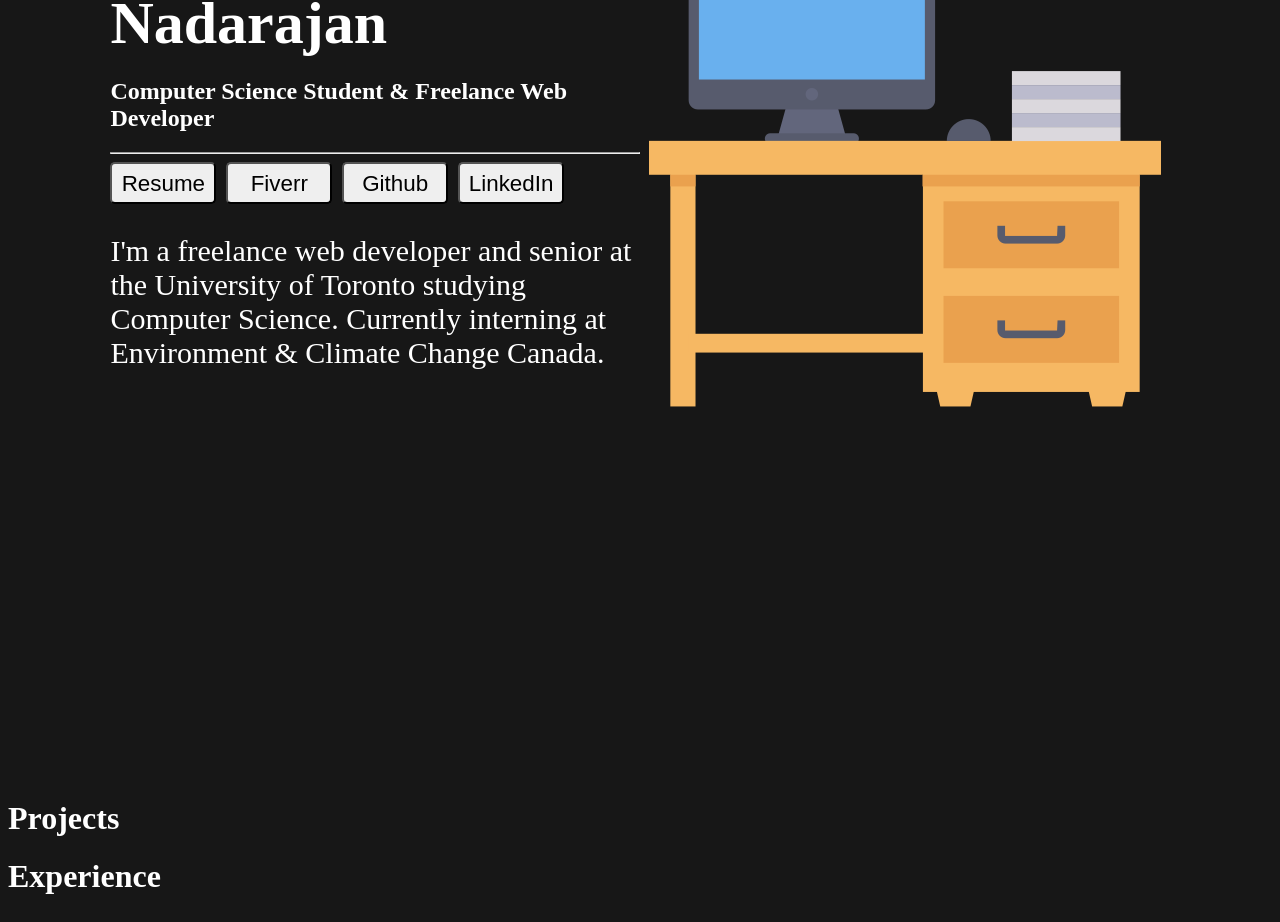
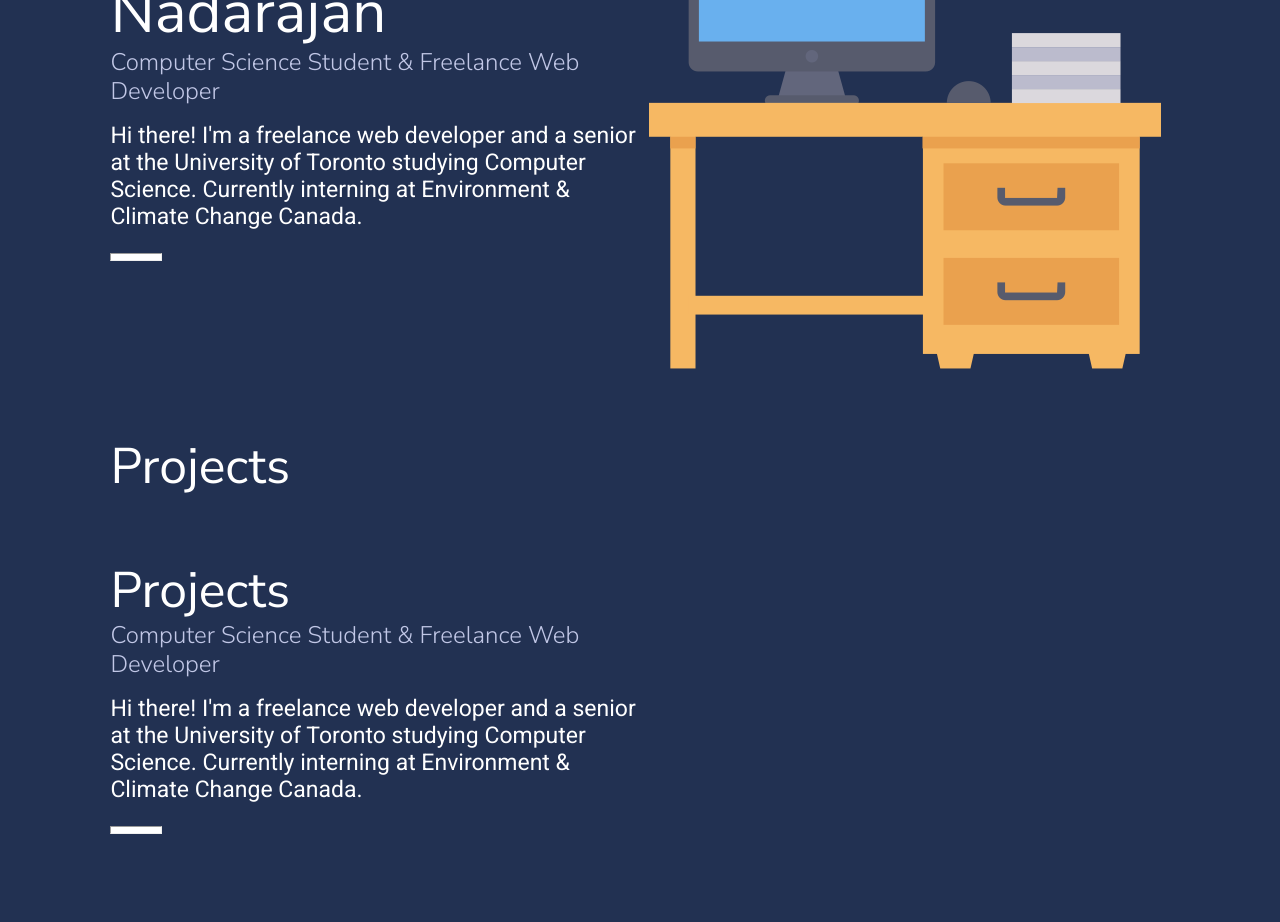
Before and after one commit to ThivagarNadarajan/thivagar.com, a React (Create React App) app: page / in a window 1280 px wide. Shown: the part 160-1082 px from the top of the page. Built offline with nearby package versions, Linux system fonts and the light colour scheme.

Commit message:
about page

```diff
--- a/package.json
+++ b/package.json
@@ -3,6 +3,9 @@
   "version": "0.1.0",
   "private": true,
   "dependencies": {
+    "@iconify/icons-ant-design": "^1.0.8",
+    "@iconify/icons-jam": "^1.0.5",
+    "@iconify/react": "^1.1.3",
     "@testing-library/jest-dom": "^5.11.5",
     "@testing-library/react": "^11.1.0",
     "@testing-library/user-event": "^12.1.10",
--- a/public/index.html
+++ b/public/index.html
@@ -6,7 +6,13 @@
 	<!-- <meta name="viewport" content="width=device-width, initial-scale=1" /> -->
 	<meta name="viewport" content="width=450, user-scalable=no" />
     <meta name="description" content="Thivagar Nadarajan Portfolio"/>
-    <link rel="manifest" href="%PUBLIC_URL%/manifest.json" />
+	<link rel="manifest" href="%PUBLIC_URL%/manifest.json" />
+
+	<!-- <link href="https://fonts.googleapis.com/css2?family=Noto+Sans+JP:wght@300;400;500&display=swap" rel="stylesheet"> -->
+	<!-- <link href="https://fonts.googleapis.com/css2?family=Noto+Sans+JP:wght@300&display=swap" rel="stylesheet"> -->
+	<link href="https://fonts.googleapis.com/css2?family=Noto+Sans+JP:wght@300;400;500&family=Roboto&display=swap" rel="stylesheet">
+	<link href="https://fonts.googleapis.com/css2?family=Nunito+Sans:wght@300;400;700&display=swap" rel="stylesheet">
+
     <title>Thivagar Nadarajan</title>
   </head>
   <body>
--- a/src/components/About.tsx
+++ b/src/components/About.tsx
@@ -2,8 +2,12 @@ import React from 'react';
 import styled from 'styled-components';
 
 import desktop from '../assets/Desktop.png';
+import { InlineIcon } from '@iconify/react';
+import fiverrIcon from '@iconify/icons-jam/fiverr';
+import githubFilled from '@iconify/icons-ant-design/github-filled';
+import linkedinFilled from '@iconify/icons-ant-design/linkedin-filled';
 
-//TODO: get image to put here
+//TODO: maybe change viewport to regular
 //TODO: rm <br/> when done
 const About = (): JSX.Element => {
 	return (
@@ -13,63 +17,92 @@ const About = (): JSX.Element => {
 					<h1>Thivagar</h1>
 					<h1>Nadarajan</h1>
 					<h2>Computer Science Student &amp; Freelance Web Developer</h2>
-					<hr />
-					<div>
-						<button>Resume</button>
-						<button>Fiverr</button>
-						<button>Github</button>
-						<button>LinkedIn</button>
-					</div>
 					<p>
-						I&apos;m a freelance web developer and senior at the University
+						Hi there! I&apos;m a freelance web developer and a senior at the University
 						of Toronto studying Computer Science. Currently interning at
 						Environment &amp; Climate Change Canada.
 					</p>
+					<hr />
+					<div>
+						<button>
+							<InlineIcon icon={fiverrIcon} />
+							{/* Fiverr */}
+						</button>
+						<button>
+							<InlineIcon icon={githubFilled} />
+							{/* Github */}
+						</button>
+						<button>
+							<InlineIcon icon={linkedinFilled} />
+							{/* LinkedIn */}
+						</button>
+					</div>
 				</div>
 				<img src={desktop} />
 			</div>
-			<br />
 		</Section>
 	);
 };
 
 const Section = styled.div`
-	height: 100vh;
-	// background: salmon; //TODO: remove
-
-	h1, h3, h4 {
-		margin: 0;
-	}
-
-	margin: 10vh 8vw 10vh 8vw;
+	// height: 100vh;
+	margin: 8vh 8vw 8vh 8vw;
 
 	h1 {
 		font-size: 60px;
+		font-weight: 400;
+	}
+
+
+	h2 {
+		color: #c1c7e6;
+		font-weight: 300;
+	}
+
+	hr {
+		margin: 1rem 0 1.5rem 0;
+		width: 50px;
+		height: 6px;
+		background: white;
+	}
+
+	p {
+		font-size: 23px;
+		margin-top: 1rem;
 	}
 
 	button {
 		margin-right: 10px;
 		padding: 7px 5px 5px 5px;
 
-		border-radius: 5px;
-		width: 20%;
-		font-size: 1.4rem;
+		border-radius: 2px;
+		// width: 20%;
+		font-size: 2rem;
 
 		transition: background 100ms;
+
+		// background: #4e5991;
+		// background: #3e5c9e;
+		background: none;
+		color: white;
+		border: 0;
+
+		:hover {
+			// background: #6b7ac9;
+			background: #5279d1;
+			cursor: pointer;
+		}
 
 		:focus {
 			outline: none;
 		}
 	}
 
-	p {
-		font-size: 30px;
-	}
-
 	img {
 		// background: lightblue;
 		margin-left: auto;
 		margin-right: auto;
+		padding: 0;
 	}
 
 	@media only screen and (min-width: 1000px) {
--- a/src/components/Experience.tsx
+++ b/src/components/Experience.tsx
@@ -1,11 +1,101 @@
 import React from 'react';
+import styled from 'styled-components';
 
 const Experience = (): JSX.Element => {
 	return (
-		<div>
-			<h1>Experience</h1>
-		</div>
+		<Section>
+			<div className="grid">
+				<div>
+					<h1>Projects</h1>
+					<h2>Computer Science Student &amp; Freelance Web Developer</h2>
+					<p>
+						Hi there! I&apos;m a freelance web developer and a senior at the University
+						of Toronto studying Computer Science. Currently interning at
+						Environment &amp; Climate Change Canada.
+					</p>
+					<hr />
+				</div>
+			</div>
+		</Section>
 	);
 };
 
+const Section = styled.div`
+	// height: 100vh;
+	margin: 8vh 8vw 8vh 8vw;
+
+	h1 {
+		font-size: 50px;
+		font-weight: 400;
+	}
+
+
+	h2 {
+		color: #c1c7e6;
+		font-weight: 300;
+	}
+
+	hr {
+		margin: 1rem 0 1.5rem 0;
+		width: 50px;
+		height: 6px;
+		background: white;
+	}
+
+	p {
+		font-size: 23px;
+		margin-top: 1rem;
+	}
+
+	button {
+		margin-right: 10px;
+		padding: 7px 5px 5px 5px;
+
+		border-radius: 2px;
+		// width: 20%;
+		font-size: 2rem;
+
+		transition: background 100ms;
+
+		// background: #4e5991;
+		// background: #3e5c9e;
+		background: none;
+		color: white;
+		border: 0;
+
+		:hover {
+			// background: #6b7ac9;
+			background: #5279d1;
+			cursor: pointer;
+		}
+
+		:focus {
+			outline: none;
+		}
+	}
+
+	img {
+		// background: lightblue;
+		margin-left: auto;
+		margin-right: auto;
+		padding: 0;
+	}
+
+	@media only screen and (min-width: 1000px) {
+		.grid {
+			margin-top: 50px;
+			display: grid;
+			grid-template-columns: 1fr 1fr;
+		}
+	}
+
+	@media only screen and (max-width: 1000px) {
+		img {
+			display: none;
+		}
+	}
+`;
+
+
+
 export default Experience;
--- a/src/components/Projects.tsx
+++ b/src/components/Projects.tsx
@@ -1,14 +1,26 @@
 import React from 'react';
+import styled from 'styled-components';
 
 import Card from './Card';
 
 const Projects = (): JSX.Element => {
 	return (
-		<div>
+		<Section>
 			<h1>Projects</h1>
 			<Card />
-		</div>
+		</Section>
 	);
 };
 
+const Section = styled.div`
+	margin: 8vh 8vw 8vh 8vw;
+
+	h1 {
+		font-size: 50px;
+		font-weight: 400;
+	}
+`;
+
+
+
 export default Projects;
--- a/src/styles/index.tsx
+++ b/src/styles/index.tsx
@@ -1,9 +1,19 @@
 import { createGlobalStyle } from 'styled-components';
 
+//TODO: clean up fonts
 const GlobalStyle = createGlobalStyle`
 	body {
-		background: #171717;
+		// background: #1e2238;
+		background: #223152;
 		color: white;
+		font-family: Roboto;
+	}
+
+	h1, h2, h3, h4 {
+		margin: 0;
+		// font-family: Noto Sans JP;
+		font-family: Nunito Sans;
+		line-height: 1.2em;
 	}
 `;
 
```
Also changed, not shown: src/assets/Desktop.png, 1 other file (tests, documents, lock files or other folders).
